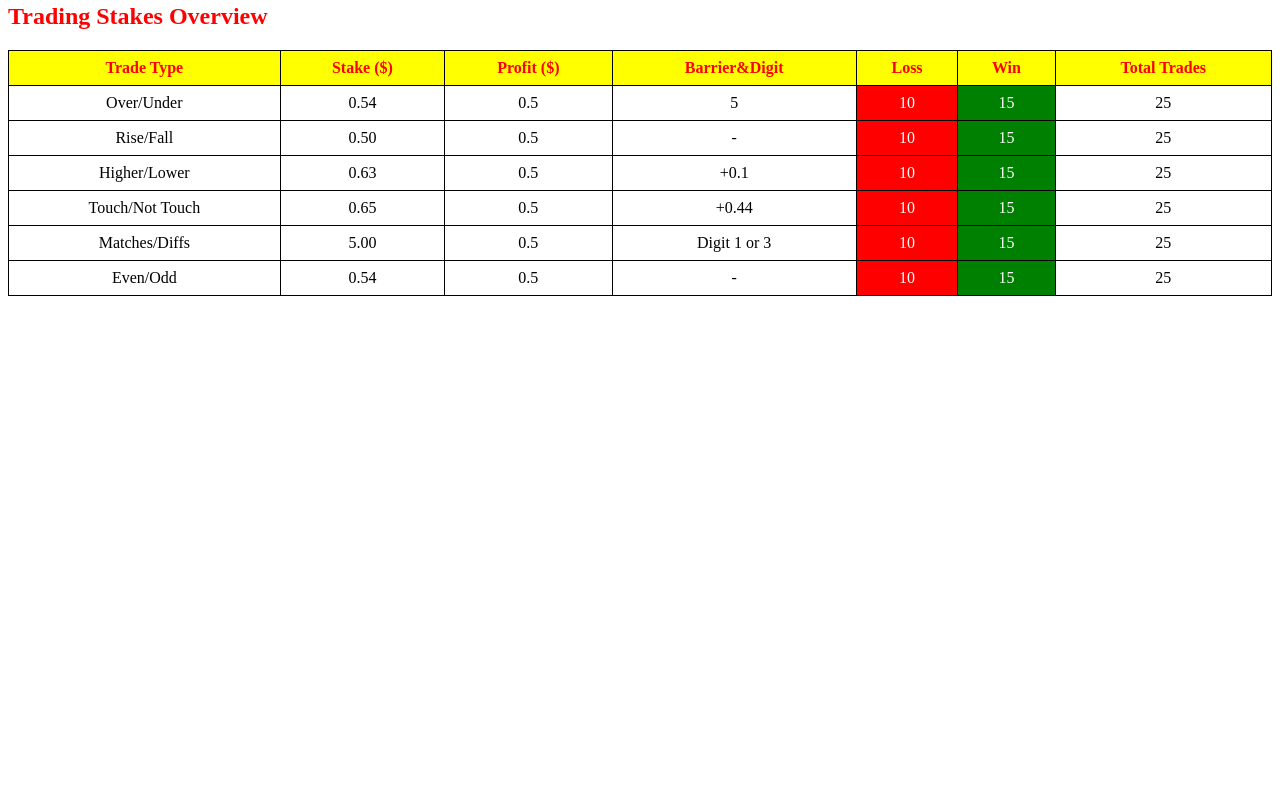
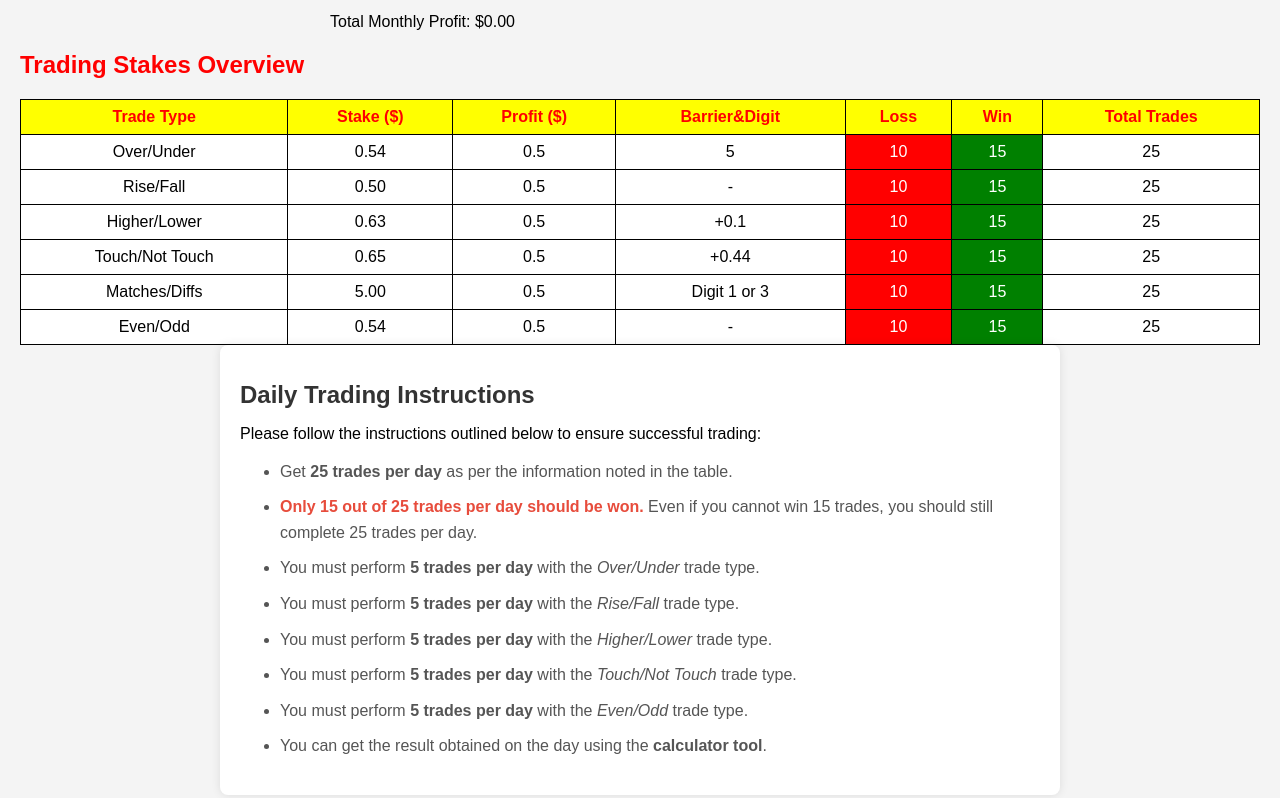
Before and after one commit to Derivesuptickanalyzer00/money-mangement-plane, a plain HTML site: page index.html in a window 1280 px wide. Shown: the part 567-1365 px from the top of the page. Before the commit the page ends 871 px from the top, so only its background shows below. Drawn offline with Linux system fonts and the light colour scheme.

Commit message:
Update index.html

```diff
--- a/index.html
+++ b/index.html
@@ -265,3 +265,62 @@
     </table>
 </body>
 </html>
+<!DOCTYPE html>
+<html lang="en">
+<head>
+    <meta charset="UTF-8">
+    <meta name="viewport" content="width=device-width, initial-scale=1.0">
+    <title>Trade Instructions</title>
+    <style>
+        body {
+            font-family: Arial, sans-serif;
+            background-color: #f4f4f4;
+            margin: 0;
+            padding: 20px;
+        }
+        .notice {
+            background-color: #ffffff;
+            padding: 20px;
+            border-radius: 8px;
+            box-shadow: 0 0 10px rgba(0, 0, 0, 0.1);
+            max-width: 800px;
+            margin: 0 auto;
+        }
+        .notice h1 {
+            color: #333;
+            font-size: 24px;
+            margin-bottom: 10px;
+        }
+        .notice ul {
+            color: #555;
+            font-size: 16px;
+            line-height: 1.6;
+        }
+        .notice ul li {
+            margin-bottom: 10px;
+        }
+        .notice .important {
+            color: #e74c3c;
+            font-weight: bold;
+        }
+    </style>
+</head>
+<body>
+
+    <div class="notice">
+        <h1>Daily Trading Instructions</h1>
+        <p>Please follow the instructions outlined below to ensure successful trading:</p>
+        <ul>
+            <li>Get <strong>25 trades per day</strong> as per the information noted in the table.</li>
+            <li><span class="important">Only 15 out of 25 trades per day should be won.</span> Even if you cannot win 15 trades, you should still complete 25 trades per day.</li>
+            <li>You must perform <strong>5 trades per day</strong> with the <em>Over/Under</em> trade type.</li>
+            <li>You must perform <strong>5 trades per day</strong> with the <em>Rise/Fall</em> trade type.</li>
+            <li>You must perform <strong>5 trades per day</strong> with the <em>Higher/Lower</em> trade type.</li>
+            <li>You must perform <strong>5 trades per day</strong> with the <em>Touch/Not Touch</em> trade type.</li>
+            <li>You must perform <strong>5 trades per day</strong> with the <em>Even/Odd</em> trade type.</li>
+            <li>You can get the result obtained on the day using the <strong>calculator tool</strong>.</li>
+        </ul>
+    </div>
+
+</body>
+</html>
```
